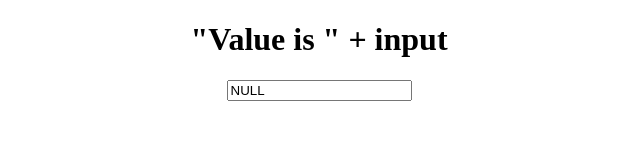
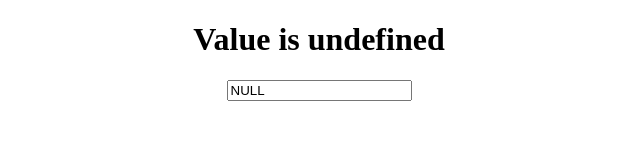
Before and after one commit to NateGolding/NateGolding.github.io, a plain HTML site: page PostTest.html in a window 1280 px wide. Shown: the whole page, without its empty margins (321-961 px from the left). Drawn offline with Linux system fonts and the light colour scheme.

Commit message:
Created on load display

```diff
--- a/PostTest.html
+++ b/PostTest.html
@@ -6,9 +6,9 @@
         </title>
     </head>
 
-<body style="text-align:center;" id="body">
+<body onload="onLoad()" style="text-align:center;" id="body">
 
-<h1> "Value is " + input </h1>
+<h1> Value is <span id="inputDisplay"></span></h1>
 
 <form oninput="foobar()" method="POST">
     <input type="text" id="data" value="NULL">
@@ -19,6 +19,10 @@
 <script>
     var input;
 
+    function onLoad() {
+        document.getElementById("inputDisplay").innerHTML = input;
+    }
+
     function foobar(){
         input = document.getElementById("data");
     }
```
